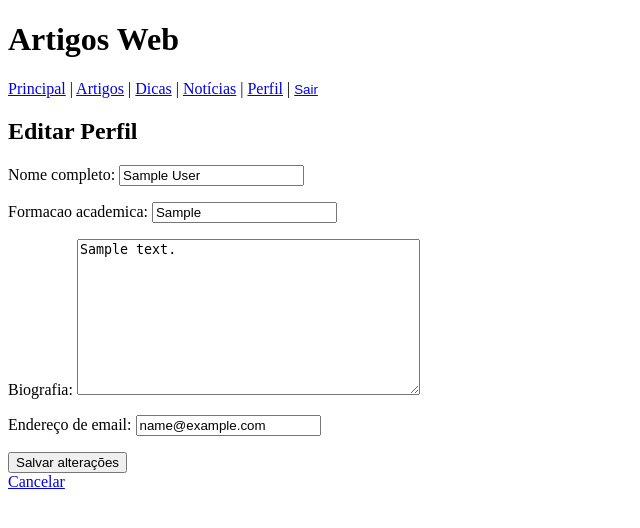
After one commit to DouglasArsego/ArtigosWeb, a Django app: page /accounts/profile/editar/ in a window 1280 px wide. The commit adds this page. Shown: the top 528 px of the page, without its empty margins (0-640 px from the left). Run offline with Django 5.2, Linux system fonts and the light colour scheme; a user stored in the database is signed in; tables that the repository leaves empty hold one stand-in row (values such as "Sample post"); some libraries are stand-ins or nearby versions.

Commit message:
Editar Perfil

```diff
--- a/src/accounts/forms.py
+++ b/src/accounts/forms.py
@@ -10,3 +10,8 @@ class CustomUserCreationForm(UserCreationForm):
     class Meta:
         model = CustomUser
         fields = ('username', 'email', 'nome_completo', 'formacao_academica', 'biografia', 'password1', 'password2')
+
+class CustomUserEditForm(forms.ModelForm):
+    class Meta:
+        model = CustomUser
+        fields = ['nome_completo', 'formacao_academica', 'biografia', 'email']
--- /dev/null
+++ b/src/accounts/templates/accounts/editar_perfil.html
@@ -0,0 +1,13 @@
+{% extends "base.html" %}
+
+{% block title %}Editar Perfil{% endblock %}
+
+{% block content %}
+<h2>Editar Perfil</h2>
+<form method="post">
+    {% csrf_token %}
+    {{ form.as_p }}
+    <button type="submit">Salvar alterações</button>
+</form>
+<a href="{% url 'profile' %}">Cancelar</a>
+{% endblock %}
--- a/src/accounts/urls.py
+++ b/src/accounts/urls.py
@@ -1,11 +1,12 @@
 from django.urls import path
 from django.contrib.auth.views import LogoutView
-from .views import CustomLoginView, CustomRegisterView, UserProfileView, PublicUserProfileView
+from .views import CustomLoginView, CustomRegisterView, UserProfileView, PublicUserProfileView, EditarPerfilView
 
 urlpatterns = [
     path('login/', CustomLoginView.as_view(), name='login'),
     path('logout/', LogoutView.as_view(next_page='home'), name='logout'),
     path('register/', CustomRegisterView.as_view(), name='register'),
     path('profile/', UserProfileView.as_view(), name='profile'),
+    path('profile/editar/', EditarPerfilView.as_view(), name='editar_perfil'),
     path('usuario/<slug:username>/', PublicUserProfileView.as_view(), name='perfil_publico'),
 ]
--- a/src/accounts/views.py
+++ b/src/accounts/views.py
@@ -1,11 +1,11 @@
 
 from django.shortcuts import render
-from django.contrib.auth.mixins import LoginRequiredMixin
+from django.contrib.auth.mixins import LoginRequiredMixin, UserPassesTestMixin
 from artigos.models import Artigo
 from django.contrib.auth.views import LoginView
 from django.urls import reverse_lazy
-from django.views.generic import CreateView, TemplateView, DetailView
-from .forms import CustomUserCreationForm
+from django.views.generic import CreateView, TemplateView, DetailView, UpdateView
+from .forms import CustomUserCreationForm, CustomUserEditForm
 from .models import CustomUser
 from django.contrib.auth import get_user_model
 from artigos.models import Artigo, PedidoColaboracao
@@ -45,3 +45,16 @@ class PublicUserProfileView(DetailView):
     context_object_name = 'perfil_usuario'
     slug_field = 'username'
     slug_url_kwarg = 'username'
+
+
+class EditarPerfilView(LoginRequiredMixin, UserPassesTestMixin, UpdateView):
+    model = CustomUser
+    form_class = CustomUserEditForm
+    template_name = 'accounts/editar_perfil.html'
+    success_url = reverse_lazy('profile')
+
+    def get_object(self):
+        return self.request.user
+
+    def test_func(self):
+        return self.request.user.is_authenticated
--- a/src/artigos/templates/artigos/dicas.html
+++ b/src/artigos/templates/artigos/dicas.html
@@ -4,5 +4,5 @@
 
 {% block content %}
 <h2>Dicas para Construir um Bom Artigo</h2>
-<p>Aqui você pode colocar conteúdos e orientações para ajudar os usuários a criar artigos de qualidade.</p>
+<p>Conteúdos e orientações para ajudar os usuários a criar artigos de qualidade.</p>
 {% endblock %}
--- a/src/templates/base.html
+++ b/src/templates/base.html
@@ -2,11 +2,11 @@
 <html lang="pt-br">
   <head>
     <meta charset="UTF-8" />
-    <title>{% block title %}ColaborArtigos{% endblock %}</title>
+    <title>{% block title %}Artigos Web{% endblock %}</title>
   </head>
   <body>
     <header>
-      <h1>ColaborArtigos</h1>
+      <h1>Artigos Web</h1>
       <nav>
         <a href="{% url 'sobre' %}">Principal</a> |
         <a href="{% url 'lista_artigos' %}">Artigos</a> |
--- a/src/templates/home.html
+++ b/src/templates/home.html
@@ -1,10 +1,10 @@
 <!DOCTYPE html>
 <html>
   <head>
-    <title>Página Inicial - ColaborArtigos</title>
+    <title>Artigos Web</title>
   </head>
   <body>
-    <h1>Bem-vindo ao ColaborArtigos</h1>
+    <h1>Bem-vindo ao Artigos Web</h1>
     <p>Colabore, escreva e publique artigos com outros usuários.</p>
 
     <nav>
--- a/src/templates/sobre.html
+++ b/src/templates/sobre.html
@@ -1,6 +1,6 @@
 {% extends "base.html" %}
 
-{% block title %}Sobre - ColaborArtigos{% endblock %}
+{% block title %}Sobre - Artigos Web{% endblock %}
 
 {% block content %}
   <h1>Sobre o Artigos Web</h1>
```
Also changed, not shown: src/accounts/templates/accounts/profile.html (+5 -2 lines).
